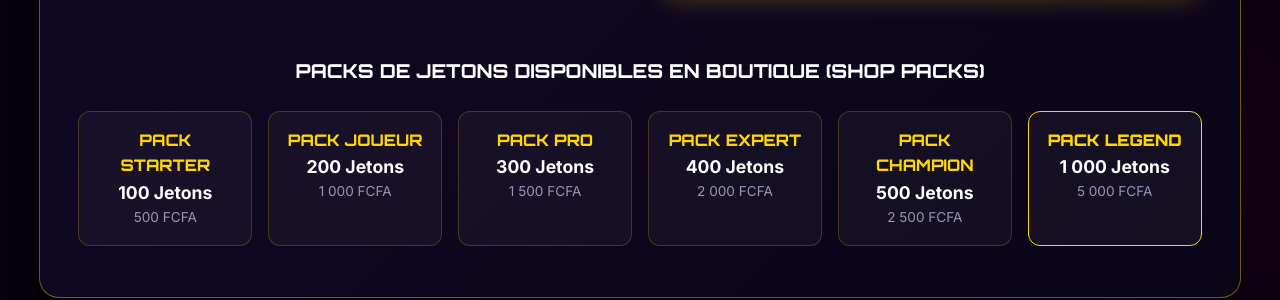
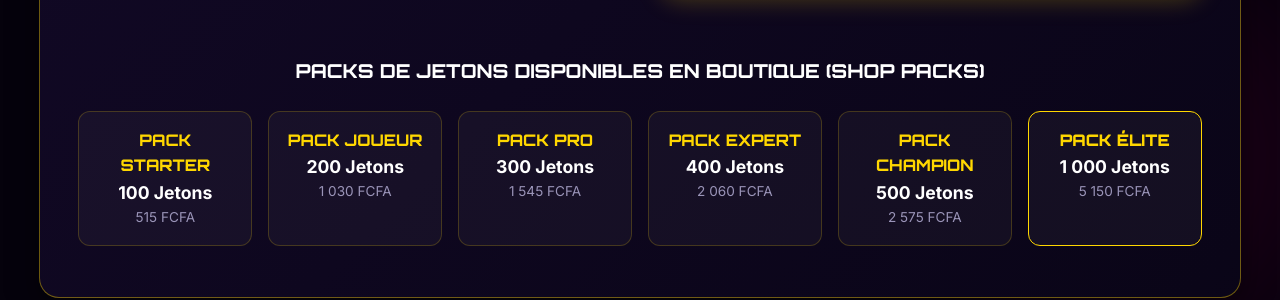
Before and after one commit to bankaizankanotatchi/shikaku_site, a Next.js app: page /jetons in a window 1280 px wide. Shown: the part 1800-2100 px from the top of the page. Built offline with nearby package versions, Linux system fonts and the light colour scheme.

Commit message:
feat: add Jetons information page with earning scales and token classification guide

```diff
--- a/app/jetons/page.js
+++ b/app/jetons/page.js
@@ -264,32 +264,32 @@ export default function JetonsPage() {
               <div style={{ padding: "1rem", borderRadius: "12px", background: "rgba(255,255,255,0.04)", textAlign: "center", border: "1px solid rgba(255, 215, 0, 0.2)" }}>
                 <div className="font-orbitron" style={{ color: "var(--cyber-gold)", fontWeight: 800 }}>PACK STARTER</div>
                 <div style={{ color: "#fff", fontWeight: 700, fontSize: "1.1rem" }}>100 Jetons</div>
-                <div style={{ color: "var(--text-muted)", fontSize: "0.85rem" }}>500 FCFA</div>
+                <div style={{ color: "var(--text-muted)", fontSize: "0.85rem" }}>515 FCFA</div>
               </div>
               <div style={{ padding: "1rem", borderRadius: "12px", background: "rgba(255,255,255,0.04)", textAlign: "center", border: "1px solid rgba(255, 215, 0, 0.2)" }}>
                 <div className="font-orbitron" style={{ color: "var(--cyber-gold)", fontWeight: 800 }}>PACK JOUEUR</div>
                 <div style={{ color: "#fff", fontWeight: 700, fontSize: "1.1rem" }}>200 Jetons</div>
-                <div style={{ color: "var(--text-muted)", fontSize: "0.85rem" }}>1 000 FCFA</div>
+                <div style={{ color: "var(--text-muted)", fontSize: "0.85rem" }}>1 030 FCFA</div>
               </div>
               <div style={{ padding: "1rem", borderRadius: "12px", background: "rgba(255,255,255,0.04)", textAlign: "center", border: "1px solid rgba(255, 215, 0, 0.2)" }}>
                 <div className="font-orbitron" style={{ color: "var(--cyber-gold)", fontWeight: 800 }}>PACK PRO</div>
                 <div style={{ color: "#fff", fontWeight: 700, fontSize: "1.1rem" }}>300 Jetons</div>
-                <div style={{ color: "var(--text-muted)", fontSize: "0.85rem" }}>1 500 FCFA</div>
+                <div style={{ color: "var(--text-muted)", fontSize: "0.85rem" }}>1 545 FCFA</div>
               </div>
               <div style={{ padding: "1rem", borderRadius: "12px", background: "rgba(255,255,255,0.04)", textAlign: "center", border: "1px solid rgba(255, 215, 0, 0.2)" }}>
                 <div className="font-orbitron" style={{ color: "var(--cyber-gold)", fontWeight: 800 }}>PACK EXPERT</div>
                 <div style={{ color: "#fff", fontWeight: 700, fontSize: "1.1rem" }}>400 Jetons</div>
-                <div style={{ color: "var(--text-muted)", fontSize: "0.85rem" }}>2 000 FCFA</div>
+                <div style={{ color: "var(--text-muted)", fontSize: "0.85rem" }}>2 060 FCFA</div>
               </div>
               <div style={{ padding: "1rem", borderRadius: "12px", background: "rgba(255,255,255,0.04)", textAlign: "center", border: "1px solid rgba(255, 215, 0, 0.2)" }}>
                 <div className="font-orbitron" style={{ color: "var(--cyber-gold)", fontWeight: 800 }}>PACK CHAMPION</div>
                 <div style={{ color: "#fff", fontWeight: 700, fontSize: "1.1rem" }}>500 Jetons</div>
-                <div style={{ color: "var(--text-muted)", fontSize: "0.85rem" }}>2 500 FCFA</div>
+                <div style={{ color: "var(--text-muted)", fontSize: "0.85rem" }}>2 575 FCFA</div>
               </div>
               <div style={{ padding: "1rem", borderRadius: "12px", background: "rgba(255,255,255,0.04)", textAlign: "center", border: "1px solid var(--cyber-gold)" }}>
-                <div className="font-orbitron" style={{ color: "var(--cyber-gold)", fontWeight: 900 }}>PACK LEGEND</div>
+                <div className="font-orbitron" style={{ color: "var(--cyber-gold)", fontWeight: 900 }}>PACK ÉLITE</div>
                 <div style={{ color: "#fff", fontWeight: 800, fontSize: "1.1rem" }}>1 000 Jetons</div>
-                <div style={{ color: "var(--text-muted)", fontSize: "0.85rem" }}>5 000 FCFA</div>
+                <div style={{ color: "var(--text-muted)", fontSize: "0.85rem" }}>5 150 FCFA</div>
               </div>
             </div>
           </div>
```
